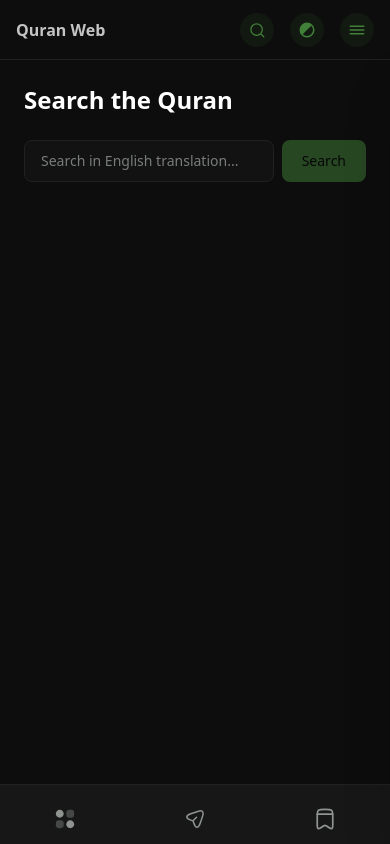
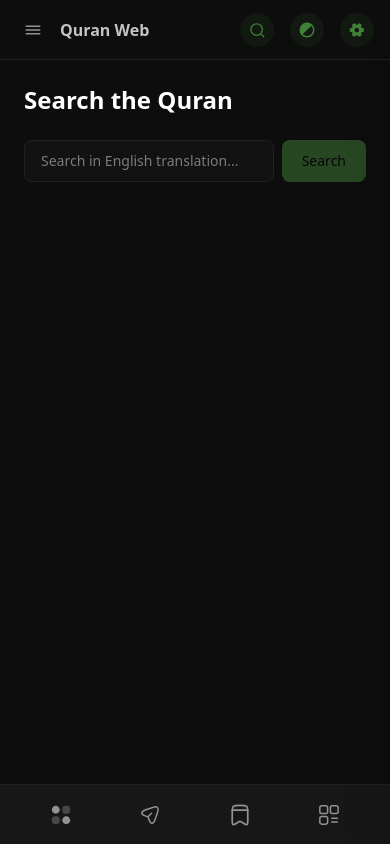
Before and after one commit to Hacnine/quranweb-frontend, a Next.js app: page /search in a window 390 px wide. Built offline with nearby package versions, Linux system fonts and the light colour scheme; a web font is replaced by a local one.

Commit message:
feat: add hamburger button in header to toggle SurahSidebar on mobile

```diff
--- a/components/Header.tsx
+++ b/components/Header.tsx
@@ -2,7 +2,7 @@
 
 import Link from "next/link";
 import { useAppDispatch } from "@/store/hooks";
-import { toggleSidebar } from "@/store/settingsSlice";
+import { toggleSidebar, toggleSurahSidebar } from "@/store/settingsSlice";
 
 export default function Header() {
   const dispatch = useAppDispatch();
@@ -11,6 +11,17 @@ export default function Header() {
     <header className="fixed left-0 laptop:left-[60px] right-0 top-0 z-50 flex h-[60px] items-center justify-between border-b border-qm-border bg-qm-bg px-4 tablet:px-6">
       {/* Left: site name + tagline */}
       <div className="flex items-center gap-2.5">
+        <button
+          onClick={() => dispatch(toggleSurahSidebar())}
+          className="flex h-[34px] w-[34px] min-w-[34px] items-center justify-center text-qm-icon transition-all active:scale-90 laptop:hidden"
+          aria-label="Open Surah list"
+        >
+          <svg xmlns="http://www.w3.org/2000/svg" width="18" height="18" viewBox="0 0 18 18" fill="none">
+            <path d="M2.25 5.25H15.75" stroke="currentColor" strokeWidth="1.5" strokeLinecap="round"/>
+            <path d="M2.25 9H15.75" stroke="currentColor" strokeWidth="1.5" strokeLinecap="round"/>
+            <path d="M2.25 12.75H15.75" stroke="currentColor" strokeWidth="1.5" strokeLinecap="round"/>
+          </svg>
+        </button>
         <Link href="/surahs/1" className="hidden items-center gap-2.5 sm:flex">
           <div className="space-y-[2px] text-left">
             <p className="mt-[2px] text-xl font-bold leading-none text-qm-text">
@@ -58,10 +69,8 @@ export default function Header() {
           className="flex h-[34px] w-[34px] min-w-[34px] cursor-pointer items-center justify-center rounded-full bg-qm-green/10 text-qm-green transition-all active:scale-90"
           aria-label="Settings"
         >
-          <svg xmlns="http://www.w3.org/2000/svg" width="18" height="18" viewBox="0 0 18 18" fill="none">
-            <path d="M2.25 5.25H15.75" stroke="currentColor" strokeWidth="1.5" strokeLinecap="round"/>
-            <path d="M2.25 9H15.75" stroke="currentColor" strokeWidth="1.5" strokeLinecap="round"/>
-            <path d="M2.25 12.75H15.75" stroke="currentColor" strokeWidth="1.5" strokeLinecap="round"/>
+          <svg xmlns="http://www.w3.org/2000/svg" width="18" height="18" viewBox="0 0 19 18" fill="none">
+            <path d="M15.3953 6.91501C14.0378 6.91501 13.4828 5.95501 14.1578 4.77751C14.5478 4.09501 14.3153 3.22501 13.6328 2.83501L12.3353 2.09251C11.7428 1.74001 10.9778 1.95001 10.6253 2.54251L10.5428 2.68501C9.86781 3.86251 8.75781 3.86251 8.07531 2.68501L7.99281 2.54251C7.65531 1.95001 6.89031 1.74001 6.29781 2.09251L5.00031 2.83501C4.31781 3.22501 4.08531 4.10251 4.47531 4.78501C5.15781 5.95501 4.60281 6.91501 3.24531 6.91501C2.46531 6.91501 1.82031 7.55251 1.82031 8.34001V9.66001C1.82031 10.44 2.45781 11.085 3.24531 11.085C4.60281 11.085 5.15781 12.045 4.47531 13.2225C4.08531 13.905 4.31781 14.775 5.00031 15.165L6.29781 15.9075C6.89031 16.26 7.65531 16.05 8.00781 15.4575L8.09031 15.315C8.76531 14.1375 9.87531 14.1375 10.5578 15.315L10.6403 15.4575C10.9928 16.05 11.7578 16.26 12.3503 15.9075L13.6478 15.165C14.3303 14.775 14.5628 13.8975 14.1728 13.2225C13.4903 12.045 14.0453 11.085 15.4028 11.085C16.1828 11.085 16.8278 10.4475 16.8278 9.66001V8.34001C16.8203 7.56001 16.1828 6.91501 15.3953 6.91501ZM9.32031 11.4375C7.97781 11.4375 6.88281 10.3425 6.88281 9.00001C6.88281 7.65751 7.97781 6.56251 9.32031 6.56251C10.6628 6.56251 11.7578 7.65751 11.7578 9.00001C11.7578 10.3425 10.6628 11.4375 9.32031 11.4375Z" fill="currentColor"/>
           </svg>
         </button>
 
--- a/components/IconSidebar.tsx
+++ b/components/IconSidebar.tsx
@@ -45,28 +45,9 @@ export default function IconSidebar() {
   const isQuran = pathname.startsWith("/surahs");
 
   return (
-    <aside className="fixed bottom-0 left-0 z-40 h-[60px] w-full bg-qm-sidebar border-t border-qm-border laptop:top-0 laptop:bottom-auto laptop:h-full laptop:w-[60px] laptop:border-r laptop:border-t-0 laptop:flex laptop:flex-col laptop:items-center">
-      <Link href="/surahs/1" className="hidden laptop:flex h-[60px] w-full items-center justify-center" title="Quran Web">
-        <svg width="36" height="36" viewBox="0 0 36 36" fill="none" xmlns="http://www.w3.org/2000/svg">
-          <path d="M6.99183 0H29.0082C32.8696 0 36 3.13043 36 6.99183V29.0082C36 32.8696 32.8696 36 29.0082 36H6.99183C3.13043 36 0 32.8696 0 29.0082V6.99183C0 3.13043 3.13043 0 6.99183 0Z" className="fill-qm-green"/>
-          <path d="M26.0687 24.5654V28.2374C26.0688 28.3545 26.0389 28.4696 25.9818 28.5717C25.9247 28.6739 25.8424 28.7597 25.7427 28.821C25.6429 28.8822 25.5292 28.9168 25.4122 28.9215C25.2953 28.9263 25.1791 28.9009 25.0748 28.8479L18 25.2596" stroke="#E2E2E2" strokeWidth="0.782609"/>
-          <path d="M9.92969 24.5654V28.2374C9.92957 28.3545 9.95949 28.4696 10.0166 28.5717C10.0737 28.6739 10.156 28.7597 10.2557 28.821C10.3554 28.8822 10.4692 28.9168 10.5861 28.9215C10.7031 28.9263 10.8193 28.9009 10.9236 28.8479L17.9976 25.2596" stroke="#E2E2E2" strokeWidth="0.782609"/>
-          <path opacity="0.35" d="M17.5839 24.1444C17.5839 24.3737 17.7733 24.5591 18.0018 24.5591V25.5405L8.60421 23.6114L7.45143 23.3821C7.093 23.3109 6.77034 23.1177 6.53844 22.8353C6.30654 22.5528 6.17975 22.1987 6.17969 21.8333V10.8729C6.17969 9.90245 7.04838 9.16131 8.00708 9.31392L18.001 10.9026V11.884C17.8908 11.8842 17.7852 11.9279 17.7071 12.0056C17.629 12.0833 17.5847 12.1886 17.5839 12.2988V24.1436V24.1444Z" fill="#E2E2E2"/>
-          <path opacity="0.35" d="M18.4171 24.1444C18.4171 24.3737 18.2293 24.5591 18 24.5591V25.5405L27.3976 23.6114L28.5503 23.3821C28.9088 23.3109 29.2314 23.1177 29.4633 22.8353C29.6952 22.5528 29.822 22.1987 29.8221 21.8333V10.8729C29.8221 9.90245 28.9534 9.16131 27.9947 9.31392L18 10.9018V11.8832C18.2285 11.8832 18.4171 12.0687 18.4171 12.298V24.1436V24.1444Z" fill="#E2E2E2"/>
-          <path d="M17.5806 24.1443C17.5806 24.3736 17.77 24.5591 17.9986 24.5591V25.5405L9.92986 22.0383L8.60099 21.4623C8.29824 21.3311 8.04048 21.1142 7.85944 20.8383C7.6784 20.5624 7.58197 20.2396 7.58203 19.9096V9.37417C7.58187 9.09963 7.64851 8.82918 7.7762 8.58615C7.9039 8.34312 8.08881 8.13482 8.31498 7.97921C8.54116 7.8236 8.8018 7.72536 9.07441 7.69297C9.34703 7.66058 9.62343 7.69501 9.87977 7.7933L17.9986 10.9026V11.884C17.8883 11.884 17.7824 11.9276 17.7041 12.0053C17.6259 12.083 17.5815 12.1885 17.5806 12.2988V24.1436V24.1443Z" fill="white"/>
-          <path d="M28.0252 9.37374V19.9095C28.0252 20.4269 27.7175 20.8958 27.2417 21.1032L25.9129 21.6792L18.3913 24.9439V24.8493C18.4568 24.8131 18.517 24.7678 18.5702 24.7147C18.6452 24.6398 18.7048 24.5509 18.7454 24.453C18.786 24.3551 18.8069 24.2501 18.8069 24.1441V12.2986C18.8069 12.0848 18.7219 11.8798 18.5708 11.7286C18.5173 11.6751 18.4571 11.6299 18.3921 11.5938V11.1708L26.2589 8.15769C26.4559 8.08214 26.6684 8.05567 26.878 8.08056C27.0875 8.10546 27.2879 8.18098 27.4618 8.3006C27.6356 8.42023 27.7778 8.58036 27.876 8.76718C27.974 8.95384 28.0253 9.16251 28.0252 9.37374Z" fill="#E2E2E2" stroke="#E2E2E2" strokeWidth="0.782609"/>
-        </svg>
-      </Link>
-
-      <div className="flex flex-1 items-center justify-around gap-6 px-3 py-4 w-full laptop:flex-col laptop:h-[calc(100%-60px)] laptop:justify-center laptop:gap-6 laptop:px-0">
-        <NavBtn href="/" title="Home" active={pathname === "/"} className="hidden laptop:flex">
-          <svg xmlns="http://www.w3.org/2000/svg" width="22" height="22" viewBox="0 0 22 22" fill="none">
-              <path d="M9.23051 2.58494L2.87801 7.67243C2.16301 8.24076 1.70467 9.44163 1.86051 10.34L3.07968 17.6366C3.29968 18.9383 4.54634 19.9924 5.86634 19.9924H16.133C17.4438 19.9924 18.6997 18.9291 18.9197 17.6366L20.1388 10.34C20.2855 9.44163 19.8272 8.24076 19.1213 7.67243L12.7688 2.59411C11.788 1.80578 10.2022 1.80577 9.23051 2.58494Z" stroke="currentColor" strokeWidth="1.5" strokeLinecap="round" strokeLinejoin="round"/>
-              <path d="M11.0007 14.2083C12.2663 14.2083 13.2923 13.1823 13.2923 11.9167C13.2923 10.651 12.2663 9.625 11.0007 9.625C9.735 9.625 8.70898 10.651 8.70898 11.9167C8.70898 13.1823 9.735 14.2083 11.0007 14.2083Z" stroke="currentColor" strokeWidth="1.5" strokeLinecap="round" strokeLinejoin="round"/>
-            </svg>
-          </NavBtn>
-
-        <NavBtn href="/surahs/1" title="Quran" >
+    <>
+      <nav className="fixed bottom-0 left-0 right-0 z-40 flex h-[60px] w-full items-center justify-around bg-qm-sidebar border-t border-qm-border px-4 laptop:hidden">
+        <NavBtn href="/surahs/1" title="Quran" active={isQuran}>
           <svg xmlns="http://www.w3.org/2000/svg" width="26" height="26" viewBox="0 0 26 26" fill="none">
             <path opacity="0.4" d="M20.2264 2.16675H18.168C15.8064 2.16675 14.5605 3.41258 14.5605 5.77425V7.83258C14.5605 10.1942 15.8064 11.4401 18.168 11.4401H20.2264C22.588 11.4401 23.8339 10.1942 23.8339 7.83258V5.77425C23.8339 3.41258 22.588 2.16675 20.2264 2.16675Z" fill="currentColor"/>
             <path opacity="0.4" d="M7.84268 14.5491H5.78435C3.41185 14.5491 2.16602 15.7949 2.16602 18.1566V20.2149C2.16602 22.5874 3.41185 23.8332 5.77352 23.8332H7.83185C10.1935 23.8332 11.4394 22.5874 11.4394 20.2257V18.1674C11.4502 15.7949 10.2043 14.5491 7.84268 14.5491Z" fill="currentColor"/>
@@ -89,7 +70,6 @@ export default function IconSidebar() {
           </svg>
         </NavBtn>
 
-        <div className="hidden laptop:block">
         <NavBtn title="More" onClick={() => dispatch(toggleSidebar())}>
           <svg xmlns="http://www.w3.org/2000/svg" width="22" height="22" viewBox="0 0 22 22" fill="none">
             <path d="M20.1667 7.58075V3.87742C20.1667 2.41992 19.58 1.83325 18.1225 1.83325H14.4192C12.9617 1.83325 12.375 2.41992 12.375 3.87742V7.58075C12.375 9.03825 12.9617 9.62492 14.4192 9.62492H18.1225C19.58 9.62492 20.1667 9.03825 20.1667 7.58075Z" stroke="currentColor" strokeWidth="1.5" strokeLinecap="round" strokeLinejoin="round"/>
@@ -99,8 +79,54 @@ export default function IconSidebar() {
             <path d="M13.75 17.875H19.25" stroke="currentColor" strokeWidth="1.5" strokeLinecap="round"/>
           </svg>
         </NavBtn>
+      </nav>
+
+      <aside className="hidden laptop:flex fixed top-0 left-0 z-40 h-screen w-[60px] flex-col items-center bg-qm-sidebar border-r border-qm-border">
+        <Link href="/surahs/1" className="flex h-[60px] w-full items-center justify-center border-b border-qm-border" title="Quran Web">
+          <svg width="36" height="36" viewBox="0 0 36 36" fill="none" xmlns="http://www.w3.org/2000/svg">
+            <path d="M6.99183 0H29.0082C32.8696 0 36 3.13043 36 6.99183V29.0082C36 32.8696 32.8696 36 29.0082 36H6.99183C3.13043 36 0 32.8696 0 29.0082V6.99183C0 3.13043 3.13043 0 6.99183 0Z" className="fill-qm-green"/>
+            <path d="M26.0687 24.5654V28.2374C26.0688 28.3545 26.0389 28.4696 25.9818 28.5717C25.9247 28.6739 25.8424 28.7597 25.7427 28.821C25.6429 28.8822 25.5292 28.9168 25.4122 28.9215C25.2953 28.9263 25.1791 28.9009 25.0748 28.8479L18 25.2596" stroke="#E2E2E2" strokeWidth="0.782609"/>
+            <path d="M9.92969 24.5654V28.2374C9.92957 28.3545 9.95949 28.4696 10.0166 28.5717C10.0737 28.6739 10.156 28.7597 10.2557 28.821C10.3554 28.8822 10.4692 28.9168 10.5861 28.9215C10.7031 28.9263 10.8193 28.9009 10.9236 28.8479L17.9976 25.2596" stroke="#E2E2E2" strokeWidth="0.782609"/>
+            <path opacity="0.35" d="M17.5839 24.1444C17.5839 24.3737 17.7733 24.5591 18.0018 24.5591V25.5405L8.60421 23.6114L7.45143 23.3821C7.093 23.3109 6.77034 23.1177 6.53844 22.8353C6.30654 22.5528 6.17975 22.1987 6.17969 21.8333V10.8729C6.17969 9.90245 7.04838 9.16131 8.00708 9.31392L18.001 10.9026V11.884C17.8908 11.8842 17.7852 11.9279 17.7071 12.0056C17.629 12.0833 17.5847 12.1886 17.5839 12.2988V24.1436V24.1444Z" fill="#E2E2E2"/>
+            <path opacity="0.35" d="M18.4171 24.1444C18.4171 24.3737 18.2293 24.5591 18 24.5591V25.5405L27.3976 23.6114L28.5503 23.3821C28.9088 23.3109 29.2314 23.1177 29.4633 22.8353C29.6952 22.5528 29.822 22.1987 29.8221 21.8333V10.8729C29.8221 9.90245 28.9534 9.16131 27.9947 9.31392L18 10.9018V11.8832C18.2285 11.8832 18.4171 12.0687 18.4171 12.298V24.1436V24.1444Z" fill="#E2E2E2"/>
+            <path d="M17.5806 24.1443C17.5806 24.3736 17.77 24.5591 17.9986 24.5591V25.5405L9.92986 22.0383L8.60099 21.4623C8.29824 21.3311 8.04048 21.1142 7.85944 20.8383C7.6784 20.5624 7.58197 20.2396 7.58203 19.9096V9.37417C7.58187 9.09963 7.64851 8.82918 7.7762 8.58615C7.9039 8.34312 8.08881 8.13482 8.31498 7.97921C8.54116 7.8236 8.8018 7.72536 9.07441 7.69297C9.34703 7.66058 9.62343 7.69501 9.87977 7.7933L17.9986 10.9026V11.884C17.8883 11.884 17.7824 11.9276 17.7041 12.0053C17.6259 12.083 17.5815 12.1885 17.5806 12.2988V24.1436V24.1443Z" fill="white"/>
+            <path d="M28.0252 9.37374V19.9095C28.0252 20.4269 27.7175 20.8958 27.2417 21.1032L25.9129 21.6792L18.3913 24.9439V24.8493C18.4568 24.8131 18.517 24.7678 18.5702 24.7147C18.6452 24.6398 18.7048 24.5509 18.7454 24.453C18.786 24.3551 18.8069 24.2501 18.8069 24.1441V12.2986C18.8069 12.0848 18.7219 11.8798 18.5708 11.7286C18.5173 11.6751 18.4571 11.6299 18.3921 11.5938V11.1708L26.2589 8.15769C26.4559 8.08214 26.6684 8.05567 26.878 8.08056C27.0875 8.10546 27.2879 8.18098 27.4618 8.3006C27.6356 8.42023 27.7778 8.58036 27.876 8.76718C27.974 8.95384 28.0253 9.16251 28.0252 9.37374Z" fill="#E2E2E2" stroke="#E2E2E2" strokeWidth="0.782609"/>
+          </svg>
+        </Link>
+
+        <div className="flex flex-1 flex-col items-center justify-center gap-6 px-0 py-4 w-full">
+          <NavBtn href="/" title="Home" active={pathname === "/"}>
+            <svg xmlns="http://www.w3.org/2000/svg" width="22" height="22" viewBox="0 0 22 22" fill="none">
+              <path d="M9.23051 2.58494L2.87801 7.67243C2.16301 8.24076 1.70467 9.44163 1.86051 10.34L3.07968 17.6366C3.29968 18.9383 4.54634 19.9924 5.86634 19.9924H16.133C17.4438 19.9924 18.6997 18.9291 18.9197 17.6366L20.1388 10.34C20.2855 9.44163 19.8272 8.24076 19.1213 7.67243L12.7688 2.59411C11.788 1.80578 10.2022 1.80577 9.23051 2.58494Z" stroke="currentColor" strokeWidth="1.5" strokeLinecap="round" strokeLinejoin="round"/>
+              <path d="M11.0007 14.2083C12.2663 14.2083 13.2923 13.1823 13.2923 11.9167C13.2923 10.651 12.2663 9.625 11.0007 9.625C9.735 9.625 8.70898 10.651 8.70898 11.9167C8.70898 13.1823 9.735 14.2083 11.0007 14.2083Z" stroke="currentColor" strokeWidth="1.5" strokeLinecap="round" strokeLinejoin="round"/>
+            </svg>
+          </NavBtn>
+
+          <NavBtn href="/surahs/1" title="Quran" active={isQuran}>
+            <svg xmlns="http://www.w3.org/2000/svg" width="26" height="26" viewBox="0 0 26 26" fill="none">
+              <path opacity="0.4" d="M20.2264 2.16675H18.168C15.8064 2.16675 14.5605 3.41258 14.5605 5.77425V7.83258C14.5605 10.1942 15.8064 11.4401 18.168 11.4401H20.2264C22.588 11.4401 23.8339 10.1942 23.8339 7.83258V5.77425C23.8339 3.41258 22.588 2.16675 20.2264 2.16675Z" fill="currentColor"/>
+              <path opacity="0.4" d="M7.84268 14.5491H5.78435C3.41185 14.5491 2.16602 15.7949 2.16602 18.1566V20.2149C2.16602 22.5874 3.41185 23.8332 5.77352 23.8332H7.83185C10.1935 23.8332 11.4394 22.5874 11.4394 20.2257V18.1674C11.4502 15.7949 10.2043 14.5491 7.84268 14.5491Z" fill="currentColor"/>
+              <path d="M6.81352 11.4617C9.38026 11.4617 11.461 9.38099 11.461 6.81425C11.461 4.2475 9.38026 2.16675 6.81352 2.16675C4.24677 2.16675 2.16602 4.2475 2.16602 6.81425C2.16602 9.38099 4.24677 11.4617 6.81352 11.4617Z" fill="currentColor"/>
+              <path d="M19.1866 23.8333C21.7533 23.8333 23.8341 21.7526 23.8341 19.1858C23.8341 16.6191 21.7533 14.5383 19.1866 14.5383C16.6198 14.5383 14.5391 16.6191 14.5391 19.1858C14.5391 21.7526 16.6198 23.8333 19.1866 23.8333Z" fill="currentColor"/>
+            </svg>
+          </NavBtn>
+
+          <NavBtn title="Notes">
+            <svg xmlns="http://www.w3.org/2000/svg" width="22" height="22" viewBox="0 0 22 22" fill="none">
+              <path d="M6.78305 5.79323L14.5655 3.19906C18.058 2.0349 19.9555 3.94156 18.8005 7.43406L16.2064 15.2166C14.4647 20.4507 11.6047 20.4507 9.86305 15.2166L9.09305 12.9066L6.78305 12.1366C1.54888 10.3949 1.54888 7.54406 6.78305 5.79323Z" stroke="currentColor" strokeWidth="1.5" strokeLinecap="round" strokeLinejoin="round"/>
+              <path d="M9.26758 12.5125L12.5492 9.22168" stroke="currentColor" strokeWidth="1.5" strokeLinecap="round" strokeLinejoin="round"/>
+            </svg>
+          </NavBtn>
+
+          <NavBtn href="/profile/bookmarks" title="Bookmarks">
+            <svg xmlns="http://www.w3.org/2000/svg" width="16" height="18" viewBox="0 0 16 18" fill="none">
+              <path d="M1.64453 13.7513V7.17862C1.64453 4.29211 1.64453 2.84886 2.57528 1.95214C3.50603 1.05542 5.00405 1.05542 8.00009 1.05542C10.9961 1.05542 12.4942 1.05542 13.4249 1.95214C14.3556 2.84886 14.3556 4.29211 14.3556 7.17862V13.7513C14.3556 15.5832 14.3556 16.4991 13.7417 16.827C12.5527 17.4618 10.3224 15.3437 9.26325 14.7059C8.64899 14.336 8.34186 14.151 8.00009 14.151C7.65832 14.151 7.35118 14.336 6.73692 14.7059C5.67777 15.3437 3.4475 17.4618 2.25852 16.827C1.64453 16.4991 1.64453 15.5832 1.64453 13.7513Z" stroke="currentColor" strokeWidth="1.38569" strokeLinecap="round" strokeLinejoin="round"/>
+              <path d="M1.64453 5.02588H14.3556" stroke="currentColor" strokeWidth="1.38569" strokeLinecap="round" strokeLinejoin="round"/>
+            </svg>
+          </NavBtn>
+
         </div>
-      </div>
-    </aside>
+      </aside>
+    </>
   );
 }
```
